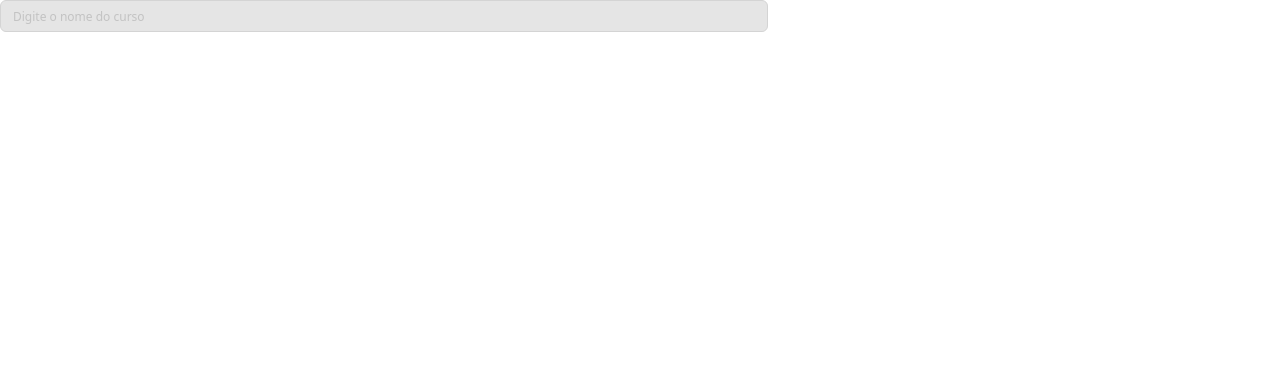
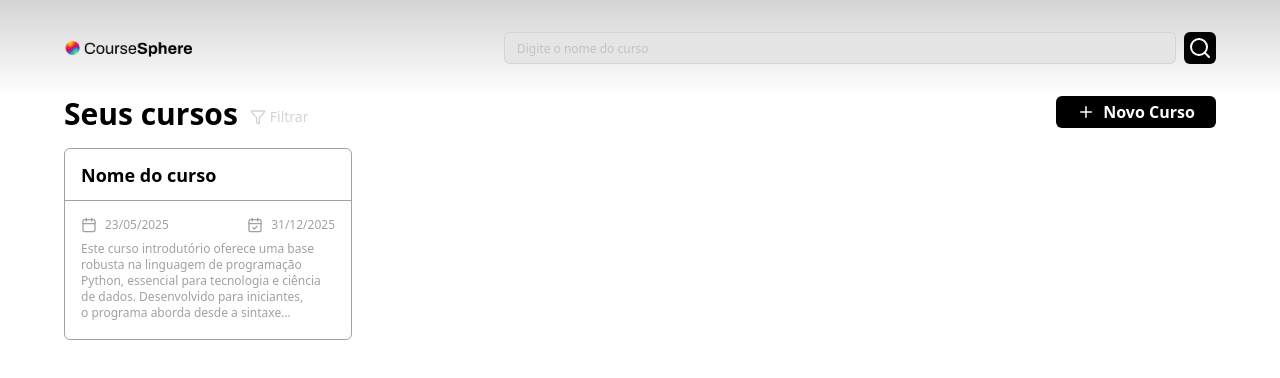
Before and after one commit to ennalyc/CourseSphere, a Next.js app in the folder frontend/: page /dashboard in a window 1280 px wide. Shown: the top 378 px of the page. Built offline with nearby package versions, Linux system fonts and the light colour scheme.

Commit message:
(ui): initial dashboard layout

```diff
--- a/frontend/package.json
+++ b/frontend/package.json
@@ -9,6 +9,7 @@
     "lint": "eslint"
   },
   "dependencies": {
+    "lucide-react": "^0.546.0",
     "next": "15.5.6",
     "react": "19.1.0",
     "react-dom": "19.1.0",
--- a/frontend/src/app/dashboard/page.tsx
+++ b/frontend/src/app/dashboard/page.tsx
@@ -1,10 +1,32 @@
 import React from 'react'
-import SearchBar from '@/components/ui/SearchBar'
+import Header from '@/components/Header'
+import { Filter } from 'lucide-react'
+import CustomButton from '@/components/ui/CustomAddButton'
+import Card from '@/components/Card'
 
 const DashboardPage = () => {
   return (
-    <div>
-      <SearchBar/>
+    <div className='flex flex-col'>
+      <Header/>
+      <section className='flex flex-row justify-between px-16'>
+        <div className='flex flex-row gap-3 items-baseline'>
+          <h1 className='font-bold text-3xl'>Seus cursos</h1>
+          <div className='text-sm text-neutral-300 font-medium flex flex-row gap-1 justify-center items-center'>
+            <Filter size={16}/>
+            <span>Filtrar</span>
+          </div>
+        </div>
+        <CustomButton
+        text='Novo Curso'/>
+      </section>
+      <section className='px-16 mt-4'>
+        <Card
+        title='Nome do curso'
+        startDate='23/05/2025'
+        endDate='31/12/2025'
+        description='Este curso introdutório oferece uma base robusta na linguagem de programação Python, essencial para tecnologia e ciência de dados. Desenvolvido para iniciantes, o programa aborda desde a sintaxe fundamental, tipos de dados e estruturas de controle, até a criação de funções e manipulação básica de dados.'
+        />
+      </section>
     </div>
   )
 }
--- /dev/null
+++ b/frontend/src/components/Card.tsx
@@ -0,0 +1,23 @@
+import React from 'react'
+import { Calendar, CalendarCheck } from 'lucide-react'
+
+const Card = ({title, startDate, endDate, description}: {title: string, startDate: string, endDate: string, description: string}) => {
+  return (
+    <article className='h-48 w-72 border border-neutral-400 rounded-md'>
+        <h3 className='px-4 h-10 w-full mt-3 text-lg font-semibold border-b border-neutral-400'>{title}</h3>
+        <div className='mt-4 px-4 justify-between flex flex-row text-xs text-neutral-400'>
+            <div className='flex flex-row gap-2'>
+                <Calendar size={16}/>
+                <span>{startDate}</span>
+            </div>
+            <div className='flex flex-row gap-2'>
+                <CalendarCheck size={16}/>
+                <span>{endDate}</span>
+            </div>
+        </div>
+        <p className='px-4 mt-2 text-balance line-clamp-5 text-xs text-neutral-400'>{description}</p>
+    </article>
+  )
+}
+
+export default Card
--- /dev/null
+++ b/frontend/src/components/Header.tsx
@@ -0,0 +1,15 @@
+import React from 'react'
+import Image from 'next/image'
+import Logo from '@/assets/logo.png'
+import SearchBar from './ui/SearchBar'
+
+const Header = () => {
+  return (
+    <div className='h-24 w-full flex flex-row items-center justify-between px-16 bg-linear-to-b from-neutral-300 to-white'>
+        <Image src={Logo} alt='logo' className='h-6 w-32 object-contain'/>
+        <SearchBar/>
+    </div>
+  )
+}
+
+export default Header
--- /dev/null
+++ b/frontend/src/components/ui/CustomAddButton.tsx
@@ -0,0 +1,14 @@
+import React from 'react'
+import { Plus } from 'lucide-react'
+
+function CustomAddButton({text}: {text: string}) {
+
+    return (
+    <button className='bg-black w-40 h-8 flex flex-row justify-center items-center text-white font-semibold gap-2 rounded-md'>
+        <Plus size={18}/>
+        {text}
+    </button>
+  )
+}
+
+export default CustomAddButton
--- a/frontend/src/components/ui/SearchBar.tsx
+++ b/frontend/src/components/ui/SearchBar.tsx
@@ -1,9 +1,15 @@
-import React from 'react'
+'use client'
+import React, { useState } from 'react'
+import { Search } from 'lucide-react'
 
 const SearchBar = () => {
-  return (
-    <div>
-        <input type="text" placeholder='Digite o nome do curso' className='bg-neutral-200 w-3xl h-8 text-xs text-neutral-400 border border-neutral-300 rounded-md pl-3'/>
+    const [searchValue, setSearchValue] = useState('')
+    return (
+    <div className='flex flex-row gap-2'>
+        <input onChange={(e) => setSearchValue(e.target.value)} type="text" placeholder='Digite o nome do curso' className='bg-neutral-200 w-2xl h-8 text-xs text-neutral-400 border border-neutral-300 rounded-md pl-3'/>
+        <button className='h-8 w-8 bg-black text-white flex justify-center items-center rounded-md'>
+            <Search/>
+        </button>
     </div>
   )
 }
```
Also changed, not shown: frontend/src/app/dashboard/[course]/page.tsx (added), 1 other file (tests, documents, lock files or other folders).
